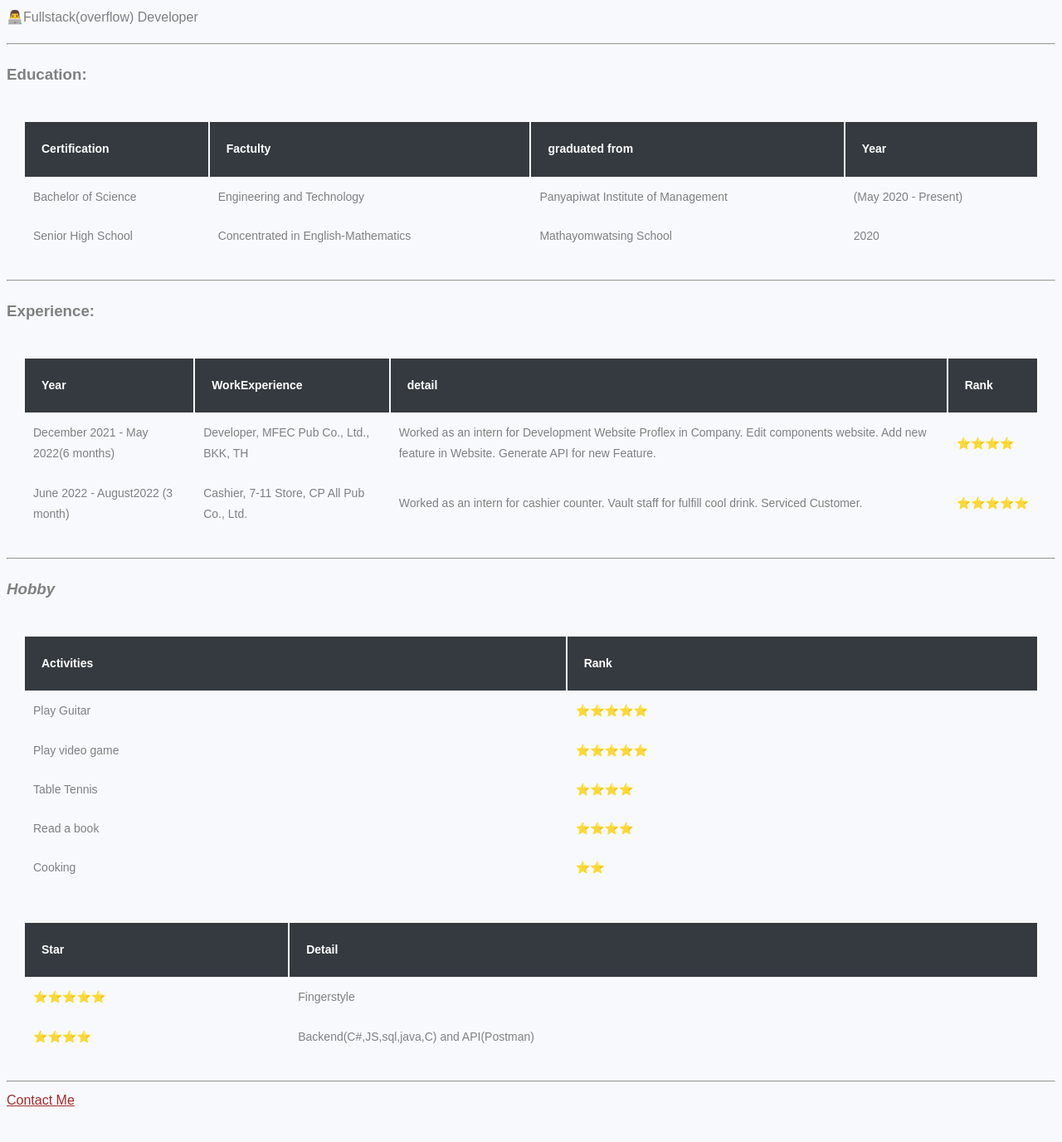
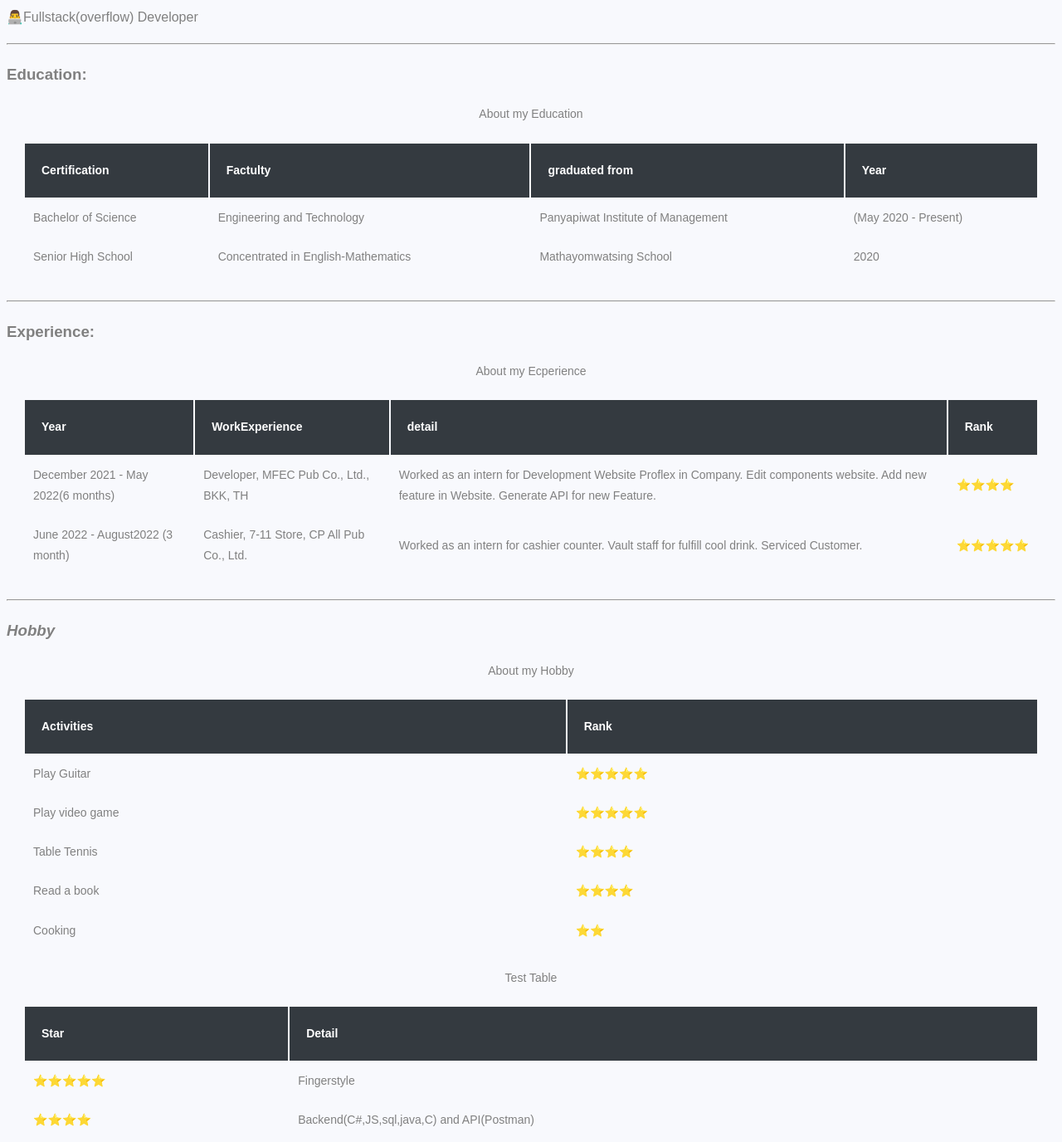
Before and after one commit to tealerr/HelloWorld, a plain HTML site: page resume/index.html in a window 1280 px wide. Shown: the part 300-1676 px from the top of the page at 83% size. Before the commit the page ends 1649 px from the top, so only its background shows below. Drawn offline with Linux system fonts and the light colour scheme.

Commit message:
จัดหน้า

```diff
--- a/resume/index.html
+++ b/resume/index.html
@@ -14,7 +14,8 @@
 
     <img src="image/image.png" alt="image of Teeramet">
     <p><strong>Teeramet Kantima</strong><br>Engineering and Technology | Digital Information and Techmology (DIT)
-        <br><em>Panyapiwat Institute of Management <a style="color: green;" href="https://pim.ac.th/">(PIM)</a> </em></p>
+        <br><em>Panyapiwat Institute of Management <a style="color: green;" href="https://pim.ac.th/">(PIM)</a> </em>
+    </p>
     <p>👨‍💻Backend Developer</p>
     <p>👨‍💻Fullstack(overflow) Developer</p>
 
@@ -24,6 +25,8 @@
     <h3>Education:</h3>
 
     <table>
+        <caption> About my Education</caption>
+
         <thead>
             <tr>
                 <th>Certification</th>
@@ -55,6 +58,7 @@
     <h3>Experience:</h3>
 
     <table>
+        <caption> About my Ecperience</caption>
         <thead>
             <tr>
                 <th>Year</th>
@@ -82,6 +86,8 @@
 
     <h3 style="font-style: italic;">Hobby</h3>
     <table>
+        <caption> About my Hobby</caption>
+
         <thead>
             <tr>
                 <th style="width: fit-content;">Activities</th>
@@ -112,6 +118,8 @@
 
 
         <table>
+            <caption>Test Table</caption>
+
             <thead>
                 <tr>
                     <th>Star</th>
@@ -136,41 +144,4 @@
     <a href=contact.html>Contact Me</a>
 </body>
 
-<!-- <style>
-    img{
-        width: 10%;
-    }
-
-    thead,th{
-    color: #fff;
-    background-color: #343a40;
-    border: 1px;
-    border-color: #fff;
-    padding: 10px;
-    font-size: 14px;
-    }
-
-    table,thead,th{
-    border: 1px;
-    border-color: #fff;
-    padding: 20px;
-    font-size: 14px;
-    }
-
-    th {
-    text-align: center;
-    display: table-cell;
-    }
-
-    td{
-    padding: 10px;
-    text-align: center;
-    display: table-cell;    }
-
-    a{
-        color: brown;
-    }
-
-</style> -->
-
 </html>
```
Also changed, not shown: resume/contact.html (line endings or trailing spaces).
